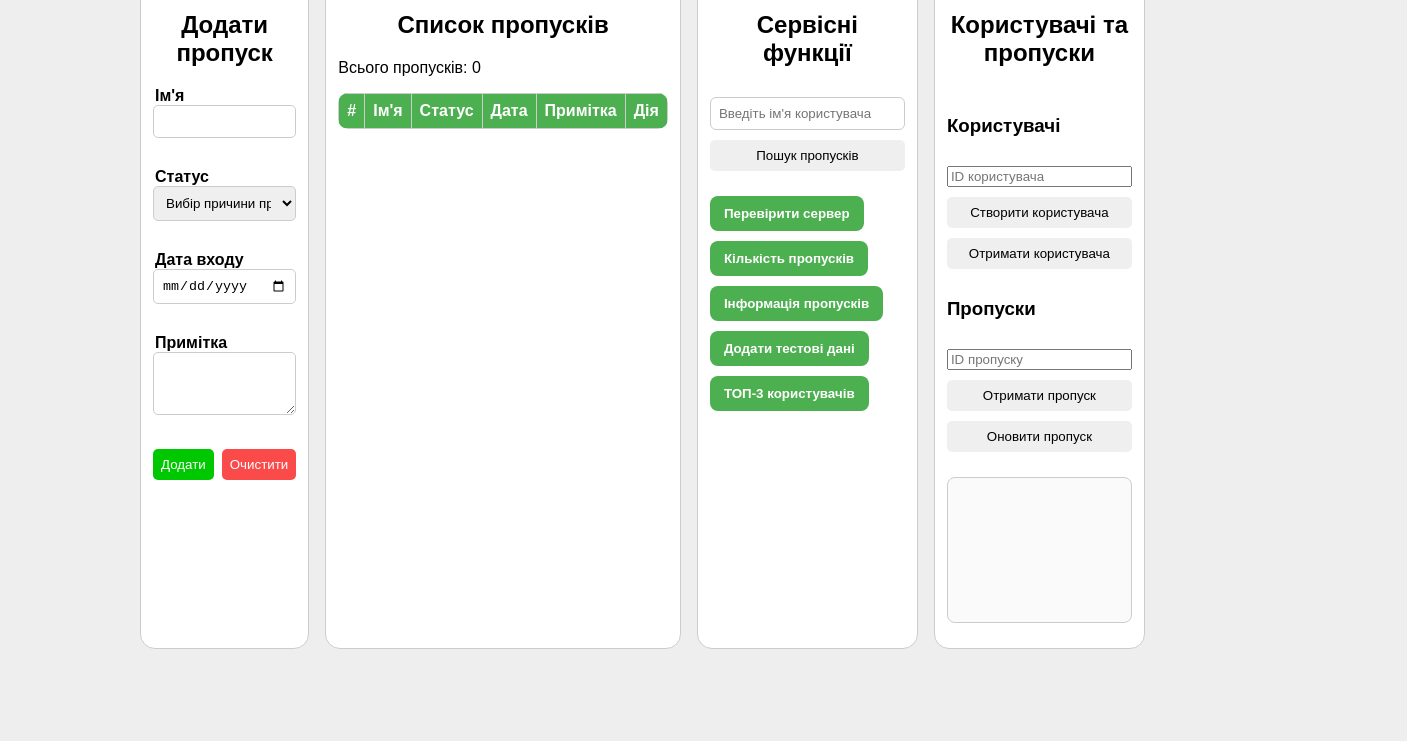
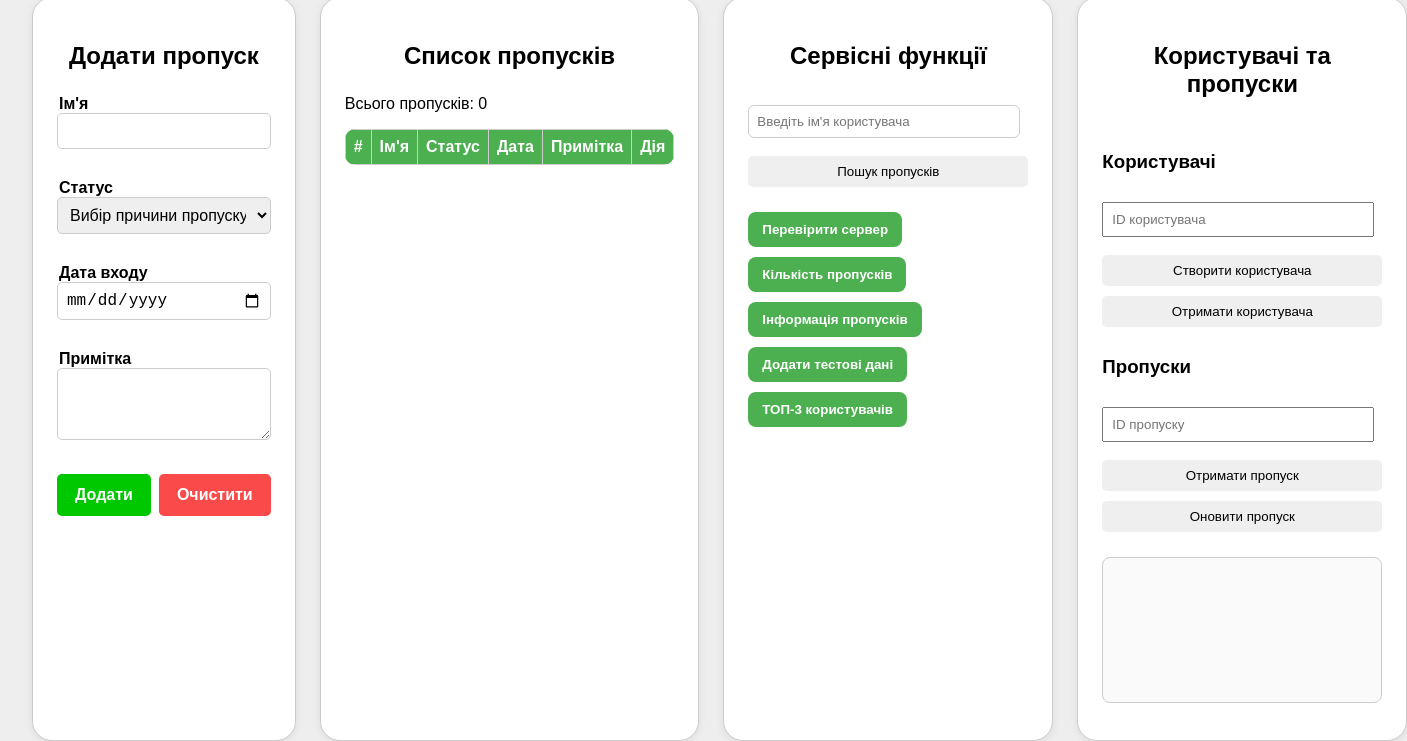
Before and after one commit to maksymzubenko/LAB, a plain HTML site: page frontend/index.html in a window 1280 px wide. Shown: the part 136-877 px from the top of the page, 1407 px wide, since content can reach past the window. Before the commit the page ends 801 px from the top, so only its background shows below. Drawn offline with Linux system fonts and the light colour scheme; no server answers.

Commit message:
Update styles.css

```diff
--- a/frontend/styles.css
+++ b/frontend/styles.css
@@ -5,22 +5,24 @@ body {
 }
 
 .container {
-    max-width: 1000px;
+    width: 95%;
+    max-width: 1800px;
     margin: 0 auto;
-    padding: 16px;
 }
 
 .layout {
-    display: flex;
-    gap: 16px;
+    display: grid;
+    grid-template-columns: 1fr 1.5fr 1fr 1fr;
+    gap: 24px;
 }
 
 section{
     background: #fff;
-    padding: 12px;
+    padding: 24px;
     border: 1px solid #ccc;
-    border-radius: 15px;
+    border-radius: 20px;
     flex: 1;
+    box-shadow: 0 2px 8px rgba(0,0,0,.08);
 }
 
 .field {
@@ -42,6 +44,7 @@ section{
     border: 1px solid #ccc;
     border-radius: 5px;
     box-sizing: border-box;
+    font-size: 16px;
 }
 
 .invalid {
@@ -103,10 +106,20 @@ h1, h2 {
     text-align: center;
 }
 
+h1 {
+    margin-bottom: 30px;
+    font-size: 46px;
+}
+
+h2 {
+    margin-bottom: 25px;
+}
+
 .api-panel {
     display: flex;
     flex-direction: column;
     gap: 10px;
+    min-width: 280px;
 }
 
 .api-buttons {
@@ -162,3 +175,40 @@ h1, h2 {
     transform: scale(1.03);
     box-shadow: 0 0 8px rgba(0,0,0,.2);
 }
+
+.api-card {
+    background: #f5f7fa;
+    border: 1px solid #d6dce5;
+    border-radius: 8px;
+    padding: 12px;
+    margin-top: 10px;
+}
+
+.api-card h3 {
+    margin-top: 0;
+}
+
+.api-card.success {
+    background: #eafaf1;
+}
+
+.api-search,
+.api-buttons {
+    margin-bottom: 15px;
+}
+
+.api-panel input {
+    padding: 8px;
+    margin-right: 8px;
+    margin-bottom: 8px;
+}
+
+.api-btn.active {
+    border: 2px solid #2563eb;
+}
+
+.buttons button {
+    padding: 12px 18px;
+    font-size: 16px;
+    font-weight: 600;
+}
```
